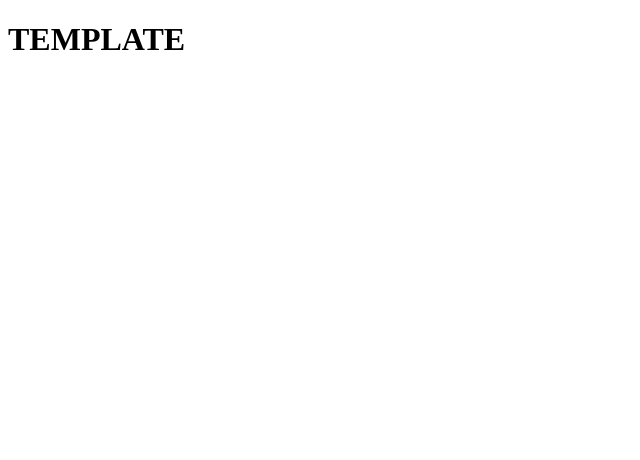
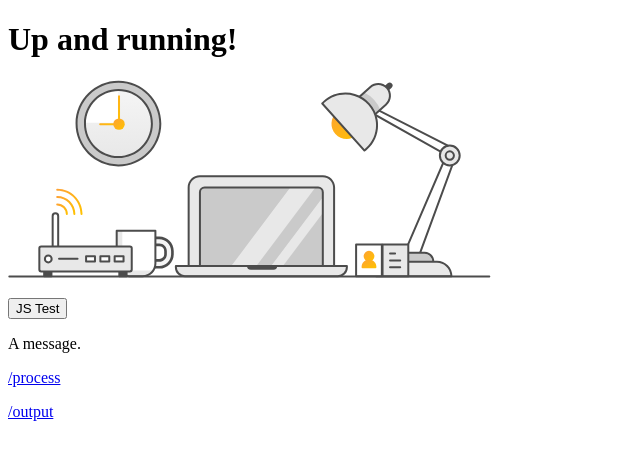
Before and after one commit to adestefa/NODE_TEMPLATE, a website: page views/index.html in a window 1280 px wide. Shown: the whole page, without its empty margins (0-640 px from the left). Drawn offline with Linux system fonts and the light colour scheme.

Commit message:
Added content and comments

```diff
--- a/views/index.html
+++ b/views/index.html
@@ -2,9 +2,23 @@
 <html lang="en">
     <head>
         <meta charset="UTF-8" />
-        <title>TEMPLATE</title>
+        <title>Template</title>
     </head>
     <body>
-        <h1>TEMPLATE</h1>
+        <h1>Up and running!</h1>
+
+        <img src="imgs/test.svg" />
+
+        <p><input type="button" value="JS Test" onclick="driver.test()" /></p>
+
+        <p></p><div id="out">A message.</div></p>
+
+        <p><a href="/process">/process</a></p>
+
+        <p><a href="/output">/output</a></p>
+
+
+
+        <script src="scripts/driver.js"></script>
     </body>
 </html>
--- /dev/null
+++ b/views/scripts/driver.js
@@ -0,0 +1,16 @@
+var driver = {
+    ver : "0.0.1",
+    log : function (str) {
+        if (window.console && window.console.log) {
+            window.console.log(str);
+        }
+    },
+    init : function () {
+        this.log("Driver v" + this.ver);
+    },
+    test : function () {
+        var out = document.querySelector("#out");
+        out.innerHTML = "Hello World!";
+    }
+}
+driver.init();
```
Also changed, not shown: app.js (+11 -3 lines), views/imgs/test.svg (added).
